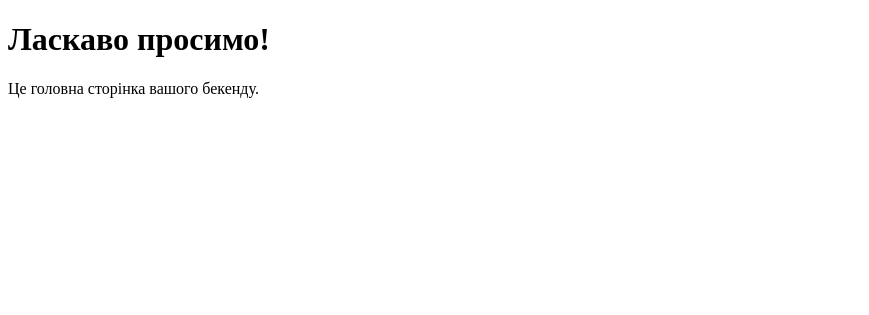
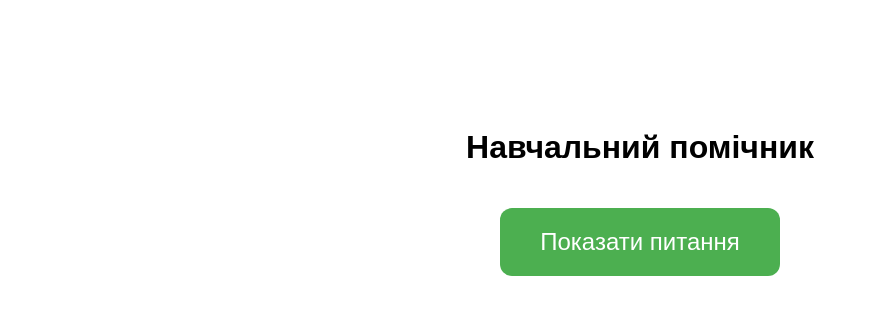
Before and after one commit to halyna-baklanova/learning-assistant, a Django app: template templates/index.html in a window 1280 px wide. Shown: the top 315 px of the page, without its empty margins (0-869 px from the left). Run offline with Django 5.2, Linux system fonts and the light colour scheme; the template is opened without the code that fills it, so the values that code supplies are empty.

Commit message:
create html for view

```diff
--- a/learn/urls.py
+++ b/learn/urls.py
@@ -1,6 +1,6 @@
 from django.urls import path, include
 from rest_framework.routers import DefaultRouter
-from learn.views import TaskViewSet, RandomQuestionView
+from learn.views import TaskViewSet, RandomQuestionView, random_question_page
 
 router = DefaultRouter()
 router.register(r"learn", TaskViewSet)
@@ -8,6 +8,7 @@ router.register(r"learn", TaskViewSet)
 urlpatterns = [
     path("", include(router.urls)),
     path("random/", RandomQuestionView.as_view(), name="random-question"),
+    path("random/question/", random_question_page, name="random-question-html-page")
 ]
 
 app_name = "learn"
--- a/learn/views.py
+++ b/learn/views.py
@@ -1,8 +1,8 @@
-# learn/views.py
 from rest_framework import viewsets, status
 from rest_framework.views import APIView
 from rest_framework.response import Response
 import random
+from django.shortcuts import render
 
 from learn.models import Task
 from learn.serializers import TaskSerializer
@@ -24,3 +24,7 @@ class RandomQuestionView(APIView):
         random_question = random.choice(questions)
         serializer = TaskSerializer(random_question)
         return Response(serializer.data)
+
+
+def random_question_page(request):
+    return render(request, "index.html")
--- a/learning_assistant/settings.py
+++ b/learning_assistant/settings.py
@@ -11,6 +11,7 @@ https://docs.djangoproject.com/en/5.1/ref/settings/
 """
 
 from pathlib import Path
+import os
 
 # Build paths inside the project like this: BASE_DIR / 'subdir'.
 BASE_DIR = Path(__file__).resolve().parent.parent
@@ -62,7 +63,7 @@ ROOT_URLCONF = "learning_assistant.urls"
 TEMPLATES = [
     {
         "BACKEND": "django.template.backends.django.DjangoTemplates",
-        "DIRS": [],
+        "DIRS": [os.path.join(BASE_DIR, "templates")],
         "APP_DIRS": True,
         "OPTIONS": {
             "context_processors": [
--- a/templates/index.html
+++ b/templates/index.html
@@ -2,10 +2,64 @@
 <html lang="uk">
 <head>
     <meta charset="UTF-8">
-    <title>Мій Бекенд</title>
+    <title>Навчальний помічник</title>
+    <style>
+        body {
+            background-color: white;
+            font-family: Arial, sans-serif;
+            text-align: center;
+            padding-top: 100px;
+        }
+        .btn {
+            background-color: #4CAF50;
+            color: white;
+            padding: 20px 40px;
+            margin: 20px;
+            font-size: 24px;
+            border: none;
+            border-radius: 12px;
+            cursor: pointer;
+        }
+        .btn:hover {
+            background-color: #45a049;
+        }
+        #question, #answer {
+            margin-top: 40px;
+            font-size: 28px;
+        }
+    </style>
 </head>
 <body>
-    <h1>Ласкаво просимо!</h1>
-    <p>Це головна сторінка вашого бекенду.</p>
+
+    <h1>Навчальний помічник</h1>
+
+    <button id="show-question-btn" class="btn">Показати питання</button>
+    <div id="question"></div>
+
+    <button id="show-answer-btn" class="btn" style="display: none;">Показати відповідь</button>
+    <div id="answer"></div>
+
+    <script>
+        let currentAnswer = '';
+
+        document.getElementById("show-question-btn").addEventListener("click", async function() {
+            try {
+                const response = await fetch("/api/random/");
+                const data = await response.json();
+                document.getElementById("question").innerText = data.question;
+                currentAnswer = data.answer;
+
+                document.getElementById("answer").innerText = "";
+                document.getElementById("show-answer-btn").style.display = "inline-block";
+            } catch (error) {
+                console.error("Помилка при отриманні питання:", error);
+            }
+        });
+
+        document.getElementById("show-answer-btn").addEventListener("click", function() {
+            document.getElementById("answer").innerText = currentAnswer;
+        });
+    </script>
+
 </body>
 </html>
```
